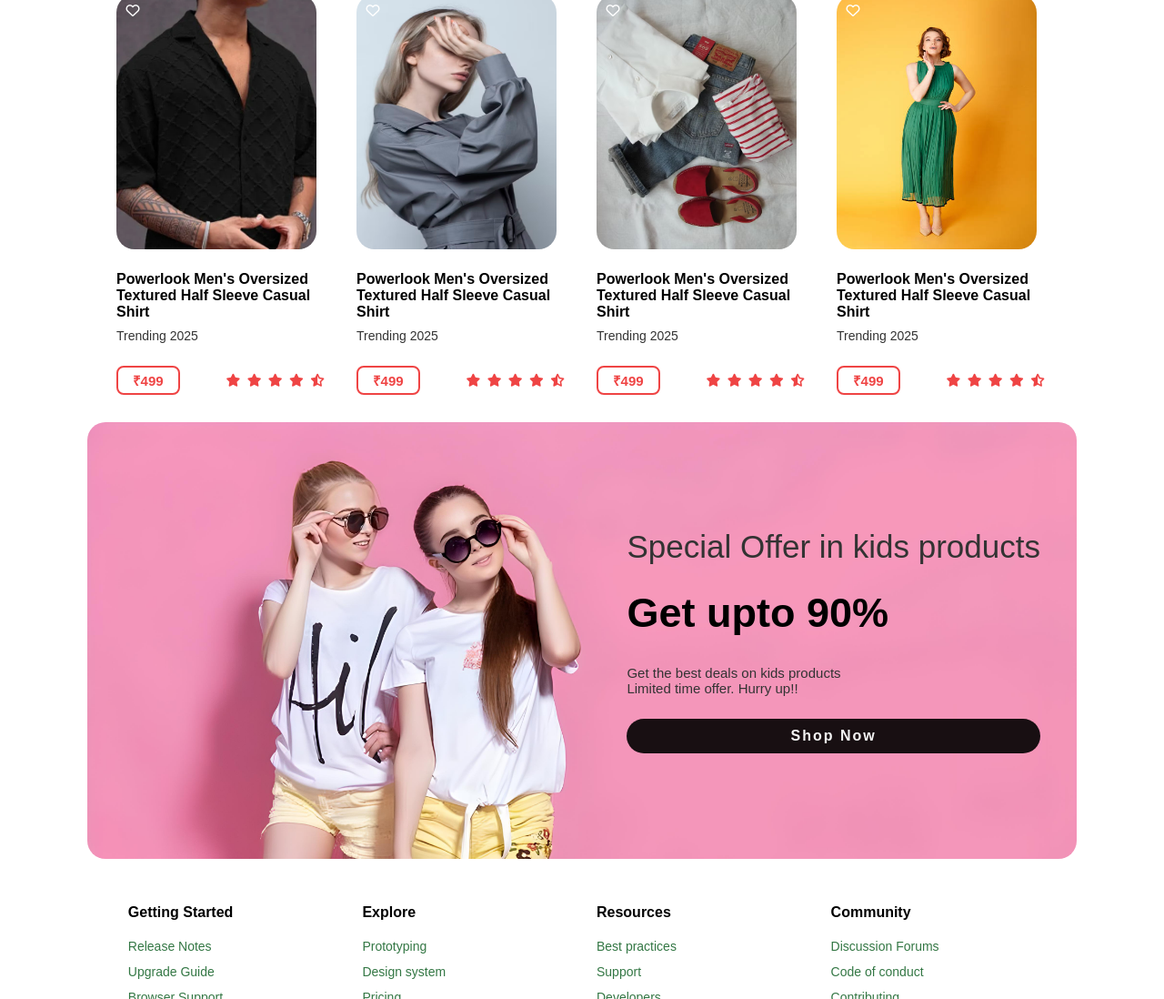
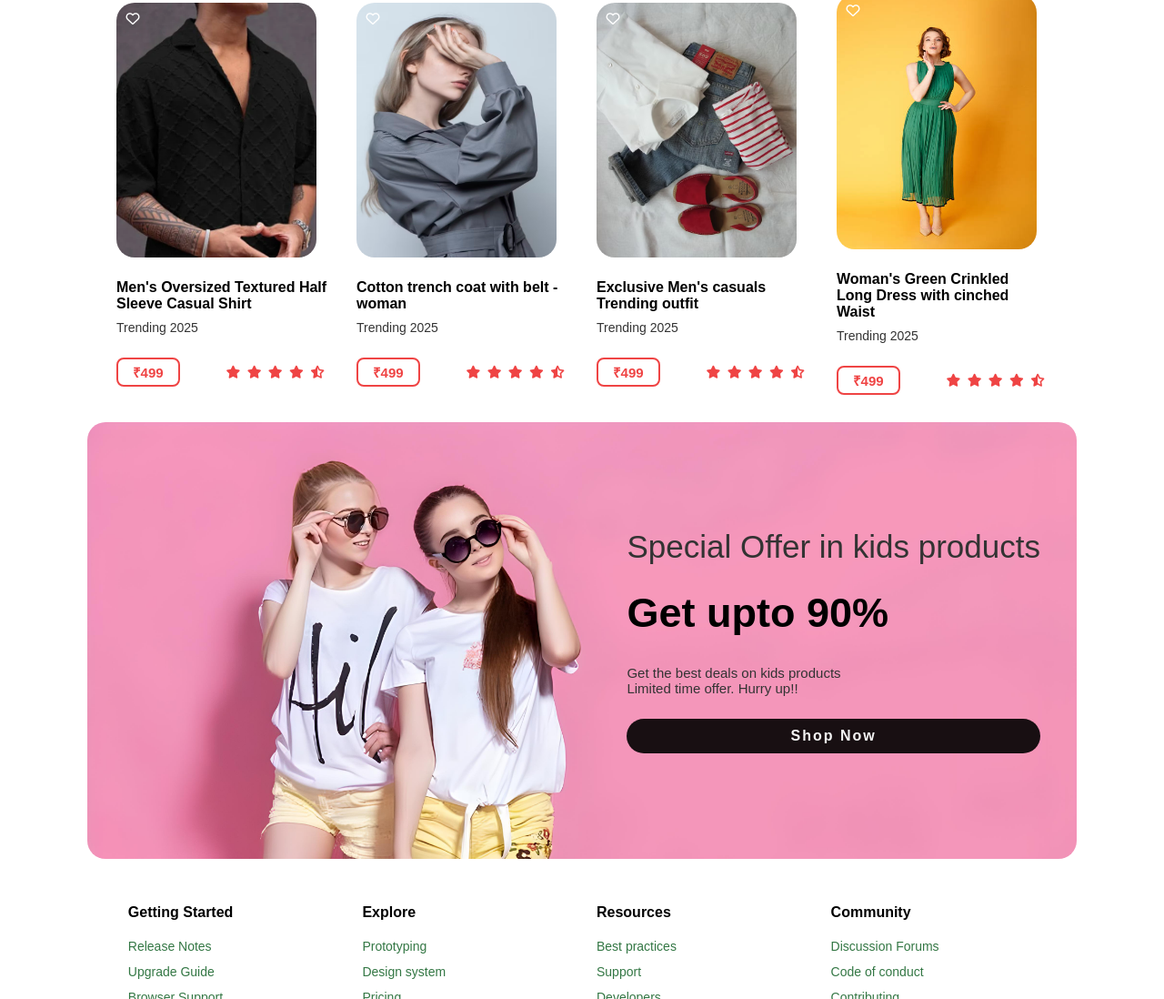
Before and after one commit to Shajith22/fast-x, a plain HTML site: page index.html in a window 1280 px wide. Shown: the part 1323-2421 px from the top of the page at 91% size. Drawn offline with nearby package versions, Linux system fonts and the light colour scheme.

Commit message:
dress renamed

```diff
--- a/index.html
+++ b/index.html
@@ -111,7 +111,7 @@
             <div class="box-img">
                 <img src="./Assets/img/image1.jpg" alt="">
             </div>
-            <h3>Powerlook Men's Oversized Textured Half Sleeve Casual Shirt</h3>
+            <h3>Men's Oversized Textured Half Sleeve Casual Shirt</h3>
             <h4>Trending 2025</h4>
             <div class="inbox">
                 <a href="#" class="price">₹499</a>
@@ -132,7 +132,7 @@
             <div class="box-img">
                 <img src="./Assets/img/image2.avif" alt="">
             </div>
-            <h3>Powerlook Men's Oversized Textured Half Sleeve Casual Shirt</h3>
+            <h3>Cotton trench coat with belt - woman</h3>
             <h4>Trending 2025</h4>
             <div class="inbox">
                 <a href="#" class="price">₹499</a>
@@ -154,7 +154,7 @@
             <div class="box-img">
                 <img src="./Assets/img/image10.avif" alt="">
             </div>
-            <h3>Powerlook Men's Oversized Textured Half Sleeve Casual Shirt</h3>
+            <h3>Exclusive Men's casuals Trending outfit</h3>
             <h4>Trending 2025</h4>
             <div class="inbox">
                 <a href="#" class="price">₹499</a>
@@ -176,7 +176,7 @@
             <div class="box-img">
                 <img src="./Assets/img/image4.jpg" alt="">
             </div>
-            <h3>Powerlook Men's Oversized Textured Half Sleeve Casual Shirt</h3>
+            <h3>Woman's Green Crinkled Long Dress with cinched Waist</h3>
             <h4>Trending 2025</h4>
             <div class="inbox">
                 <a href="#" class="price">₹499</a>
```
